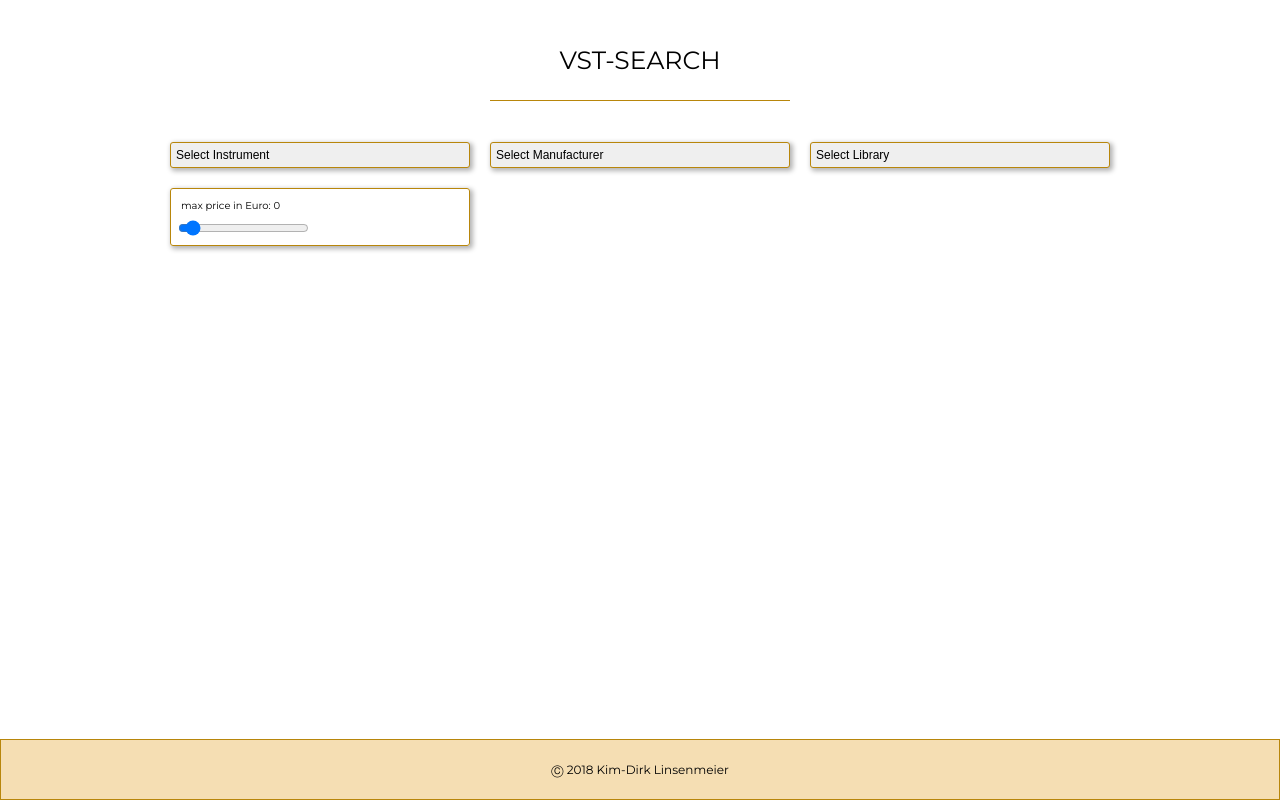
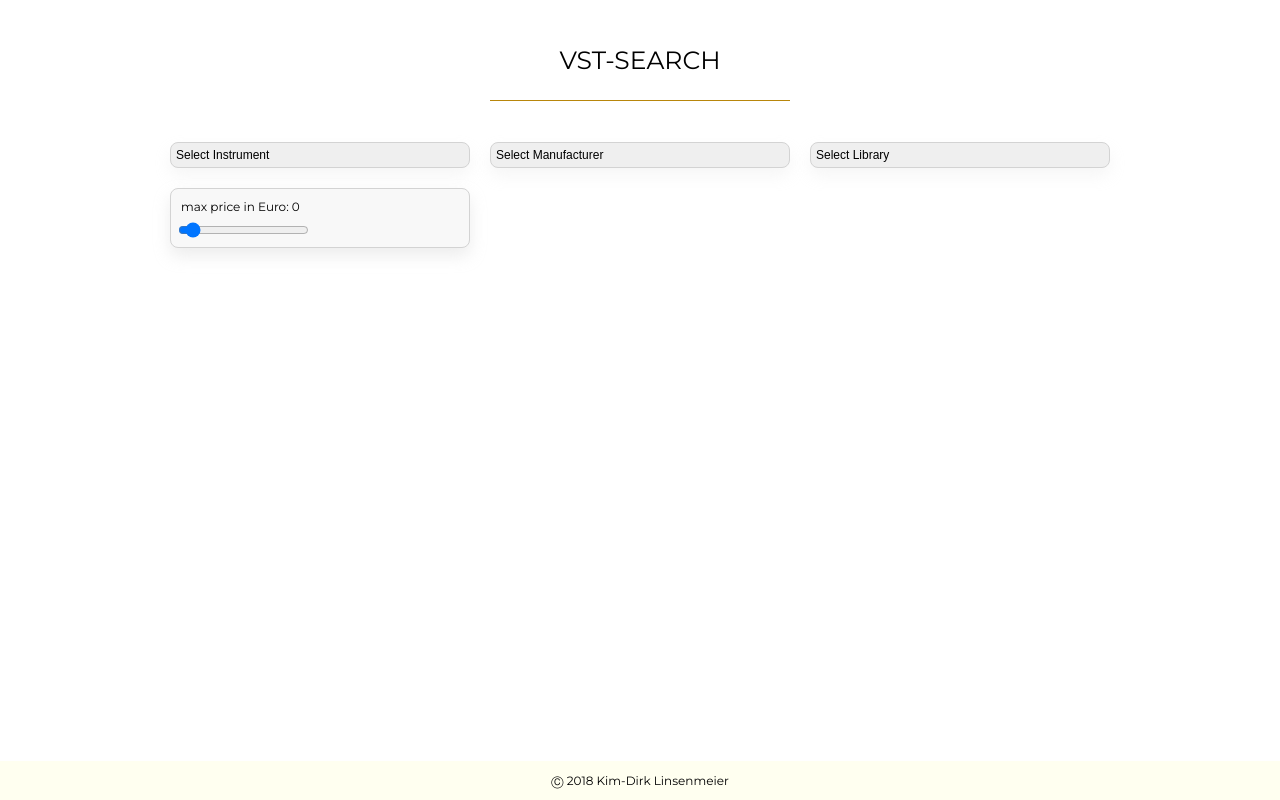
Before and after one commit to DirkCoding/Vst-Search, a React (Create React App) app: page / in a window 1280 px wide. Built offline with nearby package versions, Linux system fonts and the light colour scheme.

Commit message:
Add additional card styling

```diff
--- a/src/components/Createcard.js
+++ b/src/components/Createcard.js
@@ -4,17 +4,17 @@ import PropTypes from 'prop-types'
 
 const Card = styled.section`
   display: flex;
-  flex-wrap: wrap;
-  justify-content: space-between;
+  flex-direction: row;
   margin: 25px auto;
   padding: 25px;
+  height: auto;
   background: white;
   max-width: 100vh;
-  min-width: 150px;
-  height: auto;
+  min-width: 100px;
   border-radius: 8px;
-  box-shadow: 0 8px 16px rgba(180, 180, 180, 0.4);
-  border: 1px solid #000;
+  box-shadow: 0 8px 16px rgba(211, 211, 211, 0.4);
+  border: 1px solid rgb(211, 211, 211);
+  background: rgb(220 220 220);
 `
 
 const Title = styled.h1`
@@ -25,24 +25,29 @@ const Company = styled.h2`
 `
 const Paragraph = styled.p`
   font-size: 12px;
+  white-space: pre-line;
 `
 
 const Hyperlink = styled.a`
   font-size: 12px;
 `
 const Image = styled.img`
-  width: 150px;
-  height: 150px;
-  background-position: 50% 50%;
+  justify-content: flex-start;
   background-size: cover;
-  margin-top: 20px;
+  padding-right: 10px;
+  padding-top: 10px;
+  max-width: 170px;
+  max-height: 210px;
 `
 
 const Libraryheader = styled.section`
-  justify-content: center;
+  /* justify-content: center; */
 `
 const Librarytext = styled.section``
-const Information = styled.section``
+const Information = styled.section`
+  justify-content: space-between;
+  padding-left: 10px;
+`
 
 class Createcard extends Component {
   static propTypes = {
@@ -68,8 +73,8 @@ class Createcard extends Component {
             <Company>{company}</Company>
           </Libraryheader>
           <Librarytext>
-            <Paragraph>Instruments included: {sections}</Paragraph>
-            <Paragraph>Ensemble Patch available: {ensemblepatch}</Paragraph>
+            <Paragraph>Instruments included:{sections}</Paragraph>
+            <Paragraph>Ensemble Patch available:{ensemblepatch}</Paragraph>
             <Paragraph>Price: {price}</Paragraph>
             <Hyperlink>Link to manufacturer: {url}</Hyperlink>
           </Librarytext>
--- a/src/components/DropdownInstruments.js
+++ b/src/components/DropdownInstruments.js
@@ -34,8 +34,9 @@ const Select = styled.select`
   border: 1px solid;
   border-color: rgb(184, 134, 11);
   font-size: 12px;
-  box-shadow: 2px 2px 5px 1px rgba(0, 0, 0, 0.3);
-  border-radius: 3px;
+  box-shadow: 0 8px 16px rgba(211, 211, 211, 0.2);
+  border: 1px solid rgb(211, 211, 211);
+  border-radius: 8px;
   outline: none;
   cursor: pointer;
 `
--- a/src/components/DropdownLibrary.js
+++ b/src/components/DropdownLibrary.js
@@ -7,7 +7,6 @@ import PropTypes from 'prop-types'
 
 const SelectWrapper = styled.section`
   font-family: fontello;
-  content: '\f107';
   font-size: 20px;
   right: 15px;
   top: 10px;
@@ -19,7 +18,6 @@ const SelectWrapper = styled.section`
     position: absolute;
     right: 15px;
     top: 10px;
-    color: #fff;
   }
 `
 
@@ -30,12 +28,11 @@ const Select = styled.select`
   width: 100%;
   /* height: 25px; */
   padding: 5px;
-  color: black;
   border: 1px solid;
-  border-color: rgb(184, 134, 11);
   font-size: 12px;
-  box-shadow: 2px 2px 5px 1px rgba(0, 0, 0, 0.3);
-  border-radius: 3px;
+  border-radius: 8px;
+  box-shadow: 0 8px 16px rgba(211, 211, 211, 0.2);
+  border: 1px solid rgb(211, 211, 211);
   outline: none;
   cursor: pointer;
 `
--- a/src/components/DropdownManufacturer.js
+++ b/src/components/DropdownManufacturer.js
@@ -33,14 +33,16 @@ const Select = styled.select`
   -webkit-appearance: none;
   appearance: none;
   width: 100%;
+
   /* height: 25px; */
   padding: 5px;
   color: black;
   border: 1px solid;
   border-color: rgb(184, 134, 11);
   font-size: 12px;
-  box-shadow: 2px 2px 5px 1px rgba(0, 0, 0, 0.3);
-  border-radius: 3px;
+  box-shadow: 0 8px 16px rgba(211, 211, 211, 0.2);
+  border: 1px solid rgb(211, 211, 211);
+  border-radius: 8px;
   outline: none;
   cursor: pointer;
 `
--- a/src/components/Dropdowns.js
+++ b/src/components/Dropdowns.js
@@ -14,6 +14,7 @@ const DropdownWrapper = styled.section`
   padding: 20px;
   margin: auto;
   height: 25%;
+  border-radius: 8px;
 `
 
 export class Dropdowns extends Component {
--- a/src/components/Footer.js
+++ b/src/components/Footer.js
@@ -4,19 +4,16 @@ import styled from 'styled-components'
 
 const Wrapper = styled.section`
   display: grid;
-  grid-template-columns: 300px;
+  grid-template-columns: 200px;
   justify-content: center;
 `
 
 const FooterStyling = styled.section`
-  padding: 10px;
   text-align: center;
   /* box-shadow: 0 8px 16px rgba(180, 180, 180, 0.4);
   border-radius: 18px;
   box-shadow: 0 8px 16px rgba(180, 180, 180, 0.4); */
-  border: 1px solid #000;
-  background: rgb(245, 222, 179);
-  border-color: rgb(184, 134, 11);
+  background: rgb(255, 255, 240);
   position: fixed;
   bottom: 0;
   width: 100%;
--- a/src/components/Priceslider.js
+++ b/src/components/Priceslider.js
@@ -3,13 +3,15 @@ import styled from 'styled-components'
 
 const SliderWrapper = styled.div`
   padding: 5px;
-  color: black;
   border: 1px solid;
   border-color: rgb(184, 134, 11);
   font-size: 12px;
   box-shadow: 2px 2px 5px 1px rgba(0, 0, 0, 0.3);
-  border-radius: 3px;
+  border-radius: 8px;
+  box-shadow: 0 8px 16px rgba(211, 211, 211, 0.4);
+  border: 1px solid rgb(211, 211, 211);
   outline: none;
+  background-color: rgb(248, 248, 248);
 `
 
 const Slider = styled.input`
@@ -20,6 +22,8 @@ const Slider = styled.input`
 const Eurobox = styled.section`
   padding: 5px;
   font-size: 10px;
+  background: (192, 192, 192);
+  font-size: 12px;
 `
 
 class Priceslider extends Component {
--- a/src/resources/library-data.json
+++ b/src/resources/library-data.json
@@ -87,11 +87,8 @@
       "Bass Flute",
       "Oboe",
       "English Horn",
-      "Bass Clarinet",
       "Clarinet",
-      "Contrabass Clarinet",
-      "Bassoon",
-      "Contra Bassoon"
+      "Bassoon"
     ]
   },
   {
```
